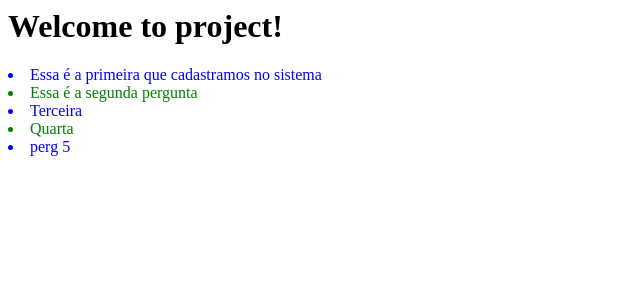
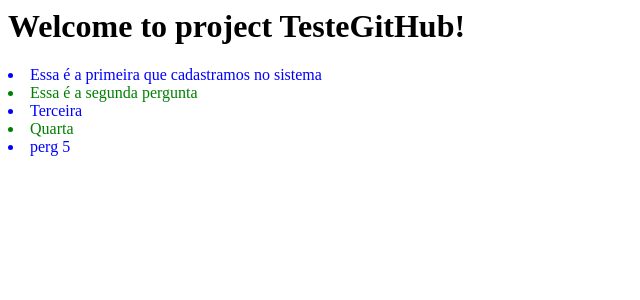
Before and after one commit to lemescaio/discBio, a Django app: page / in a window 1280 px wide. Shown: the top 300 px of the page, without its empty margins (0-640 px from the left). Run offline with Django 4.2, Linux system fonts and the light colour scheme; data comes from the database, SQL or seed files in the repository.

Commit message:
teste alteração base.html

```diff
--- a/disc/templates/disc_website/base.html
+++ b/disc/templates/disc_website/base.html
@@ -5,7 +5,7 @@
         </title>
     </head>
     <body>
-        <h1>Welcome to project!</h1>
+        <h1>Welcome to project TesteGitHub!</h1>
         {% block content %}
         {% endblock %}
     </body>
```
